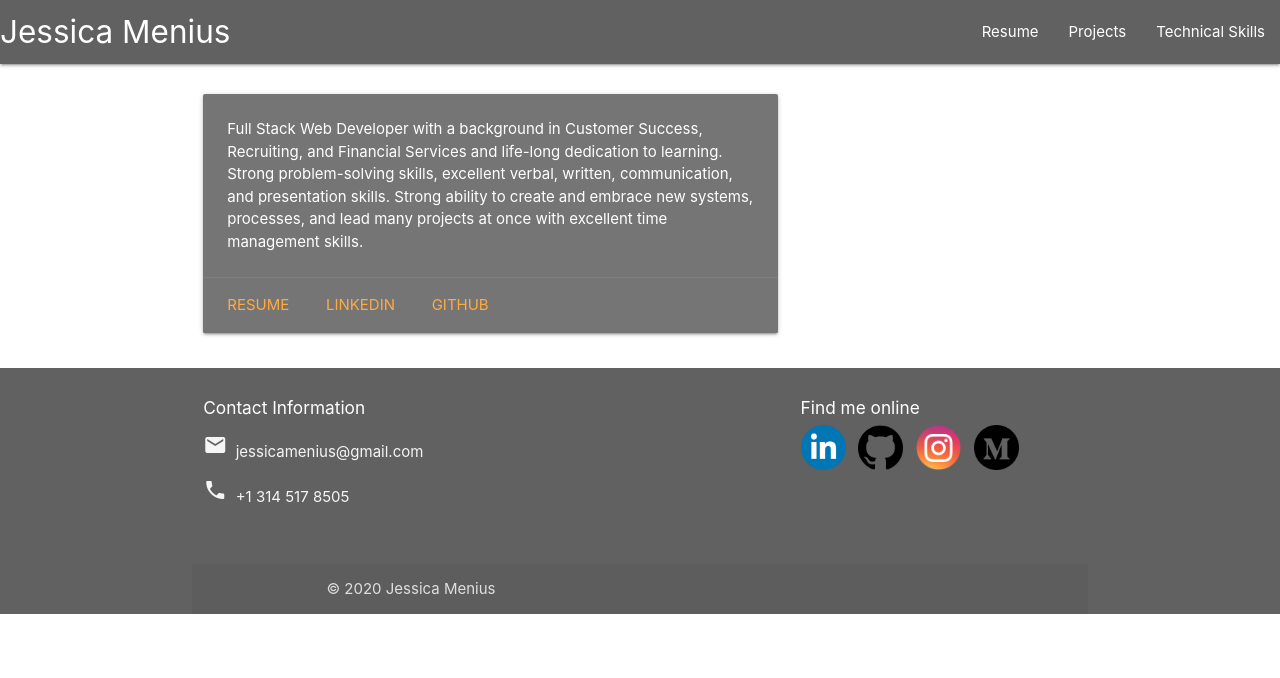
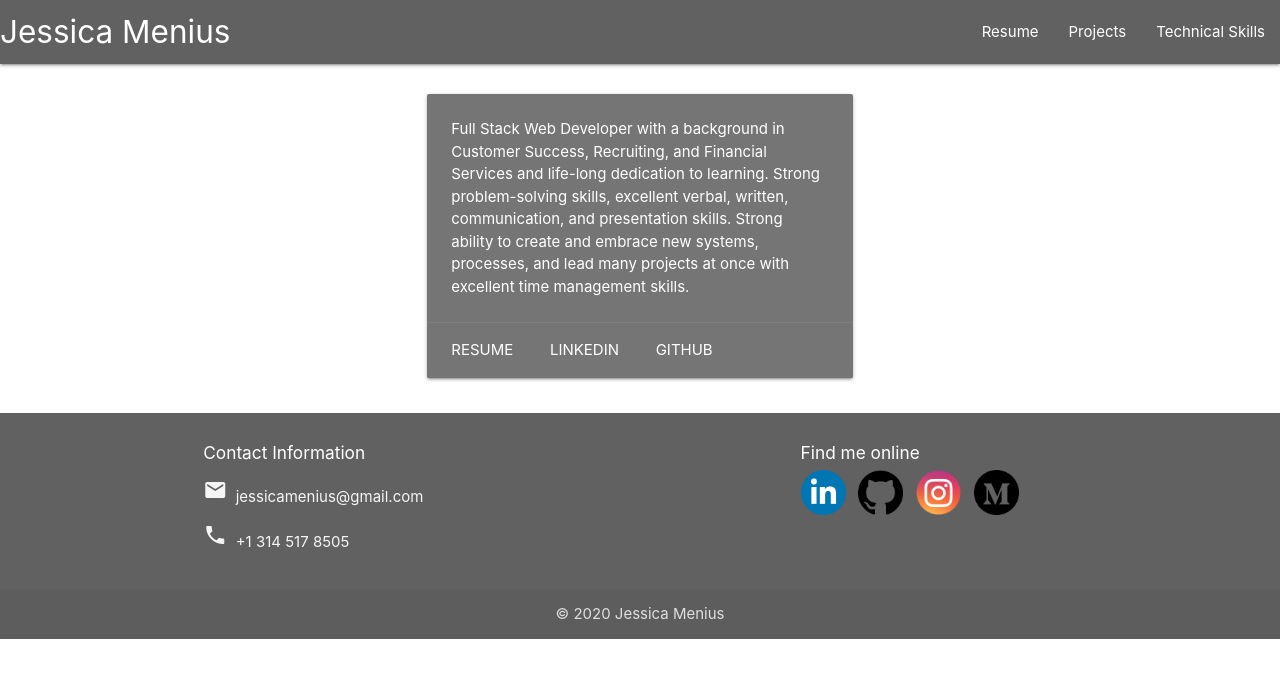
Before and after one commit to jessicamenius/jm-portfolio, a React (Create React App) app: page / in a window 1280 px wide. Shown: the top 678 px of the page. Built offline with nearby package versions, Linux system fonts and the light colour scheme.

Commit message:
working on resume and home pages

```diff
--- a/src/components/Footer.js
+++ b/src/components/Footer.js
@@ -1,16 +1,19 @@
-import React from "react";
+import React, { useEffect } from "react";
 import linkedIn from "../components/img/linkedin_logo.png";
 import github from "../components/img/github_logo.png";
 import ig from "../components/img/ig_logo.png";
 import medium from "../components/img/circled_medium_svg5-512.png";
+import M from "materialize-css/dist/js/materialize.min.js";
 
 function Footer() {
+    useEffect(() => {
+      M.AutoInit();
+    }, []);
+
   return (
-    <footer className="page-footer sticky grey darken-2">
+    <footer className="page-footer  grey darken-2">
       <div className="container">
         <div className="row">
-        <div className="row">
-
           <div className="col l6 s12">
             <h6 className="white-text">Contact Information</h6>
             <p className="grey-text text-lighten-4">
@@ -42,13 +45,12 @@ function Footer() {
           </div>
         </div>
       </div>
-      <div className="footer-copyright">
+      <div className="footer-copyright center">
         <div className="container">
           © 2020 Jessica Menius
+
         </div>
       </div>
-      </div>
-
     </footer>
   );
 }
--- a/src/pages/Home.js
+++ b/src/pages/Home.js
@@ -12,17 +12,17 @@ function Home() {
     <div className="container">
       <br/>
       <div className="row">
-        <div className="col s12 m4 l8">
-          <div className="card grey darken-1 white-text">
+        <div className="col s6 offset-s3">
+          <div className="card grey darken-1">
             <div className="card-content white-text">
                 <p>Full Stack Web Developer with a background in Customer Success, Recruiting, and Financial Services and life-long dedication to learning. Strong problem-solving skills, excellent verbal, written, communication, and presentation skills. Strong ability to create and embrace new systems, processes, and lead many projects at once with excellent time management skills.</p>
             </div>
             <div className="card-action ">
-              <a href="https://docs.google.com/document/d/1ARLJCCoiAYgrSFI3quULnzq-x9Z1oklE5AEAujG1h6k/edit?usp=sharing">Resume</a>
+              <a href="https://docs.google.com/document/d/1ARLJCCoiAYgrSFI3quULnzq-x9Z1oklE5AEAujG1h6k/edit?usp=sharing" className="white-text">Resume</a>
               &nbsp; &nbsp;
-              <a href="https://www.linkedin.com/in/jessicamenius/">LinkedIn</a>
+              <a href="https://www.linkedin.com/in/jessicamenius/" className="white-text">LinkedIn</a>
               &nbsp; &nbsp;
-              <a href="https://github.com/jessicamenius">GitHub</a>
+              <a href="https://github.com/jessicamenius" className="white-text">GitHub</a>
             </div>
           </div>
         </div>
--- a/src/pages/Resume.js
+++ b/src/pages/Resume.js
@@ -8,6 +8,8 @@ function Resume() {
 
   return (
     <div className="container top-margin center">
+        <br/>
+
       <div className="row">
         <div className="col s12 xl10 offset-xl1">
           <ul className="collapsible">
```
Also changed, not shown: src/components/ResumeContainer.js (added, +43 -0 lines).
